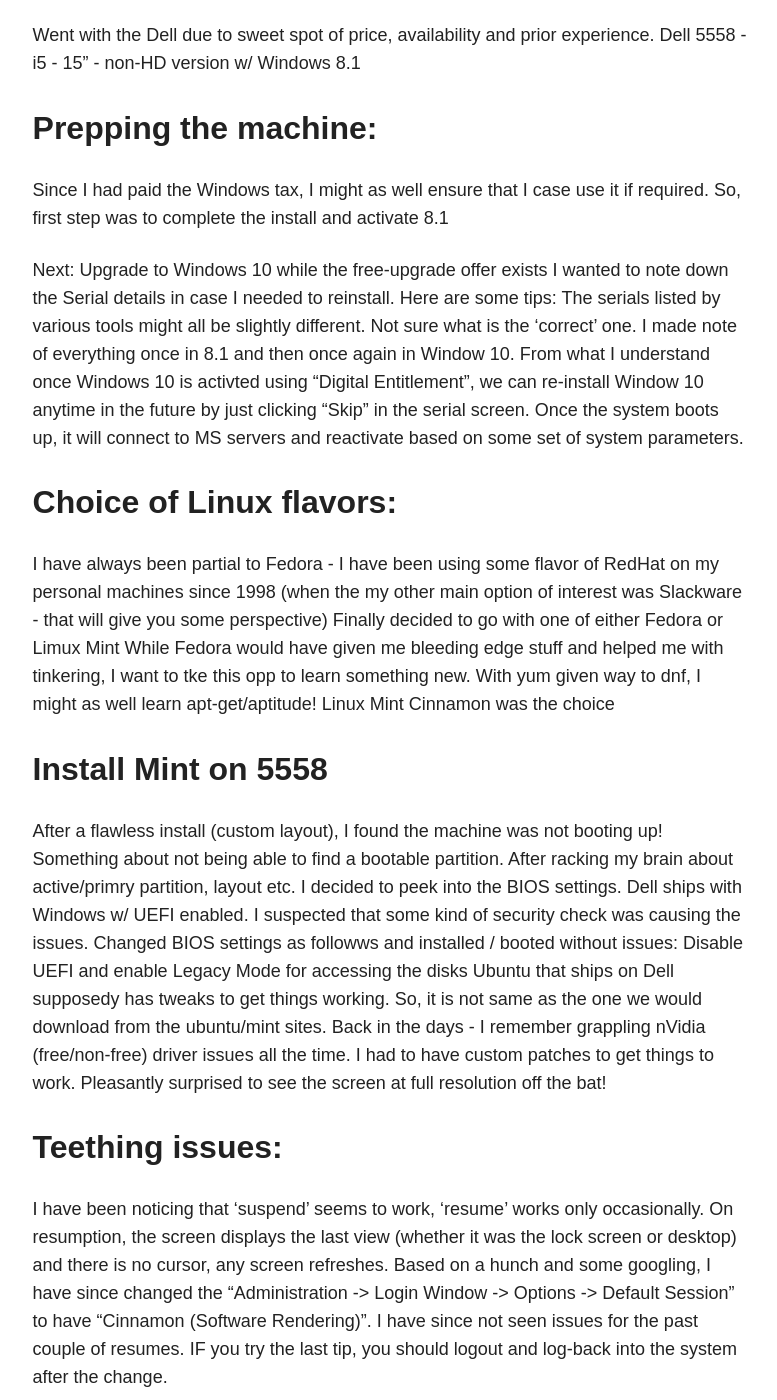
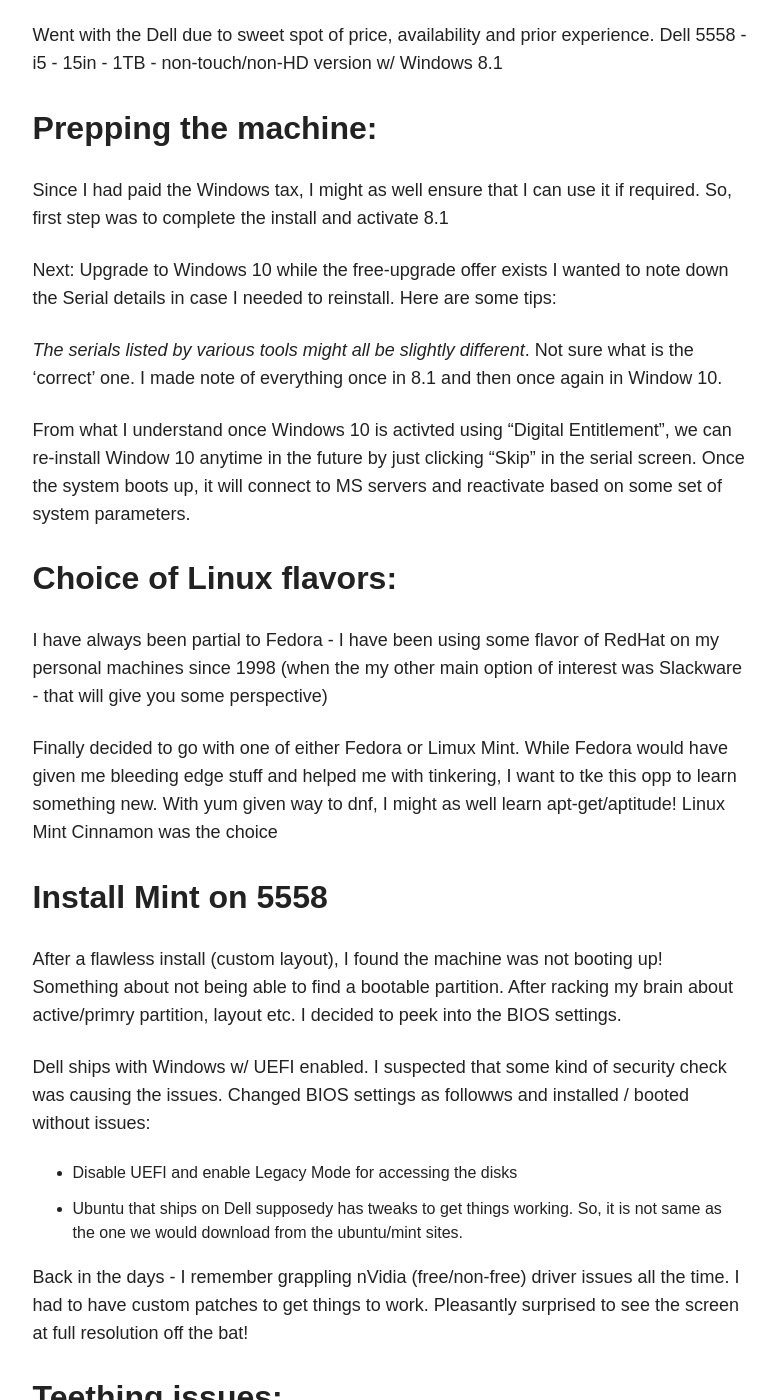
Before and after one commit to p2c2e/p2c2e.github.io, a Jekyll site: the page built from _posts/blog/2016-02-11-dell-install-linux-mint.md, in a window 1280 px wide and 1400 px high, scrolled down 1758 px. Shown: the whole window, without its empty margins (347-1124 px from the left). Built offline with Jekyll 4.4.1, drawn with Linux system fonts in a browser that asks for light colours; nearby versions of some CDN libraries; some of the changed text lies outside the part shown.

Commit message:
Prettified

```diff
--- a/_posts/blog/2016-02-11-dell-install-linux-mint.md
+++ b/_posts/blog/2016-02-11-dell-install-linux-mint.md
@@ -18,58 +18,67 @@
 
 ## Basic specifications
 i5+, 8G+, 500G+ - without Windows preferably (to keep the costs low). No point paying for Windows and then instlling Limux anyway.
+
 ## Brands considered
 
 Dell, Asus, Lenovo, Acer
 
 These brands were listed on ease of availability in India/locally, cost, non-windows options and finally my prioir experience with them.
 
-Acer: We could get an i7 at the cost of i5 from the rest of the brands. Cons: Lack of availability and pre-sales response - imagine what would happen after getting stuck with them!
+<b>Acer</b>: We could get an i7 at the cost of i5 from the rest of the brands. Cons: Lack of availability and pre-sales response - imagine what would happen after getting stuck with them!
 
-Lenovo: Pros: I still think of them as ThinkPad. Cons: Cost and the feedback on build quality + service in recent times
+<b>Lenovo</b>: Pros: I still think of them as ThinkPad. Cons: Cost and the feedback on build quality + service in recent times
 
-Asus: Pros: Hardware and in some cases, the build Cons: Availability in India + servicing (my most recent laptop was an Asus bought in US and I had issues trying to upgrde the RAM)
+<b>Asus</b>: Pros: Hardware and in some cases, the build Cons: Availability in India + servicing (my most recent laptop was an Asus bought in US and I had issues trying to upgrde the RAM)
 
-Dell: Pros: Prior exp (my desktop is 8 yrs old - it was bleeding edge when I bought it. Now, other thn the motherboard everything is changed. It still keeps chugging on...) Cons: Cost - Compared to Acers of the world. Though they technically have Ubuntu versions in the line-up, none are available easily (really sad to see this).
+<b>Dell</b>: Pros: Prior exp (my desktop is 8 yrs old - it was bleeding edge when I bought it. Now, other thn the motherboard everything is changed. It still keeps chugging on...) Cons: Cost - Compared to Acers of the world. Though they technically have Ubuntu versions in the line-up, none are available easily (really sad to see this).
 
 ## Decision:
 
 Went with the Dell due to sweet spot of price, availability and prior experience.
-Dell 5558 - i5 - 15" - non-HD version w/ Windows 8.1
+Dell 5558 - i5 - 15in - 1TB - non-touch/non-HD version w/ Windows 8.1
 
 ## Prepping the machine:
-Since I had paid the Windows tax, I might as well ensure that I case use it if required. So, first step was to complete the install and activate 8.1
+
+Since I had paid the Windows tax, I might as well ensure that I can use it if required. So, first step was to complete the install and activate 8.1
 
 Next: Upgrade to Windows 10 while the free-upgrade offer exists
 I wanted to note down the Serial details in case I needed to reinstall. Here are some tips:
-The serials listed by various tools might all be slightly different. Not sure what is the 'correct' one. I made note of everything once in 8.1 and then once again in Window 10.
+
+*The serials listed by various tools might all be slightly different*. Not sure what is the 'correct' one. I made note of everything once in 8.1 and then once again in Window 10.
+
 From what I understand once Windows 10 is activted using "Digital Entitlement", we can re-install Window 10 anytime in the future by just clicking "Skip" in the serial screen. Once the system boots up, it will connect to MS servers and reactivate based on some set of system parameters.
 
 ## Choice of Linux flavors:
+
 I have always been partial to Fedora - I have been using some flavor of RedHat on my personal machines since 1998 (when the my other main option of interest was Slackware - that will give you some perspective)
-Finally decided to go with one of either Fedora or Limux Mint
-While Fedora would have given me bleeding edge stuff and helped me with tinkering, I want to tke this opp to learn something new. With yum given way to dnf, I might as well learn apt-get/aptitude!
+
+Finally decided to go with one of either Fedora or Limux Mint. While Fedora would have given me bleeding edge stuff and helped me with tinkering, I want to tke this opp to learn something new. With yum given way to dnf, I might as well learn apt-get/aptitude!
 Linux Mint Cinnamon was the choice
 
 ## Install Mint on 5558
+
 After a flawless install (custom layout), I found the machine was not booting up! Something about not being able to find a bootable partition. After racking my brain about active/primry partition, layout etc. I decided to peek into the BIOS settings.
+
 Dell ships with Windows w/ UEFI enabled. I suspected that some kind of security check was causing the issues.
 Changed BIOS settings as followws and installed / booted without issues:
- Disable UEFI and enable Legacy Mode for accessing the disks
- Ubuntu that ships on Dell supposedy has tweaks to get things working. So, it is not same as the one we would download from the ubuntu/mint sites.
++ Disable UEFI and enable Legacy Mode for accessing the disks
++ Ubuntu that ships on Dell supposedy has tweaks to get things working. So, it is not same as the one we would download from the ubuntu/mint sites.
+
 Back in the days - I remember grappling nVidia (free/non-free) driver issues all the time. I had to have custom patches to get things to work. Pleasantly surprised to see the screen at full resolution off the bat!
 
 ## Teething issues:
 I have been noticing that 'suspend' seems to work, 'resume' works only occasionally. On resumption, the screen displays the last view (whether it was the lock screen or desktop) and there is no cursor, any screen refreshes.
-Based on a hunch and some googling, I have since changed the "Administration -> Login Window -> Options -> Default Session" to have "Cinnamon (Software Rendering)". I have since not seen issues for the past couple of resumes.
+
+Based on a hunch and some googling, I have since changed the *Administration -> Login Window -> Options -> Default Session* to have "Cinnamon (Software Rendering)". I have since not seen issues for the past couple of resumes.
 IF you try the last tip, you should logout and log-back into the system after the change.
 
 ## Cool parts:
-Around 2006 is when I last had a primary Linux machine. THere was lot of discussion on cgroups at the time when I was with qemu, kvm and virtual box. I did not quite understand what the use case was.
-Glad to note that I was wrong. The whole *docker* ecosystem would not be possible without cgroups. Will jot down notes on how to set things in layman terms
+Around 2006 is when I last had a primary Linux machine. THere was lot of discussion on [cgroups](https://en.wikipedia.org/wiki/Cgroups) at the time when I was with qemu, kvm and virtual box. I did not quite understand what the use case was.
+Glad to note that I was wrong. The whole [docker](http://www.docker.com) ecosystem would not be possible without cgroups. Will jot down notes on how to set things in layman terms
 
 ## Finding your Windows serial number:
-If you have a Certified Windows sticker on your machine, you are good to go1
-If not, you may want to try one of these tools: Speccy, Belarc Advisor ; Many of the tools "feel" shady.
-There are some 'generic' serial numbers that are floating around. Not sure what they are meant for.
-My serial number reported by tools before/after the Windows 10 upgrade were different.
++ If you have a Certified Windows sticker on your machine, you are good to go1
++ If not, you may want to try one of these tools: Speccy, Belarc Advisor ; Many of the tools "feel" shady.
++ There are some 'generic' serial numbers that are floating around. Not sure what they are meant for.
++ My serial number reported by tools before/after the Windows 10 upgrade were different.
```
